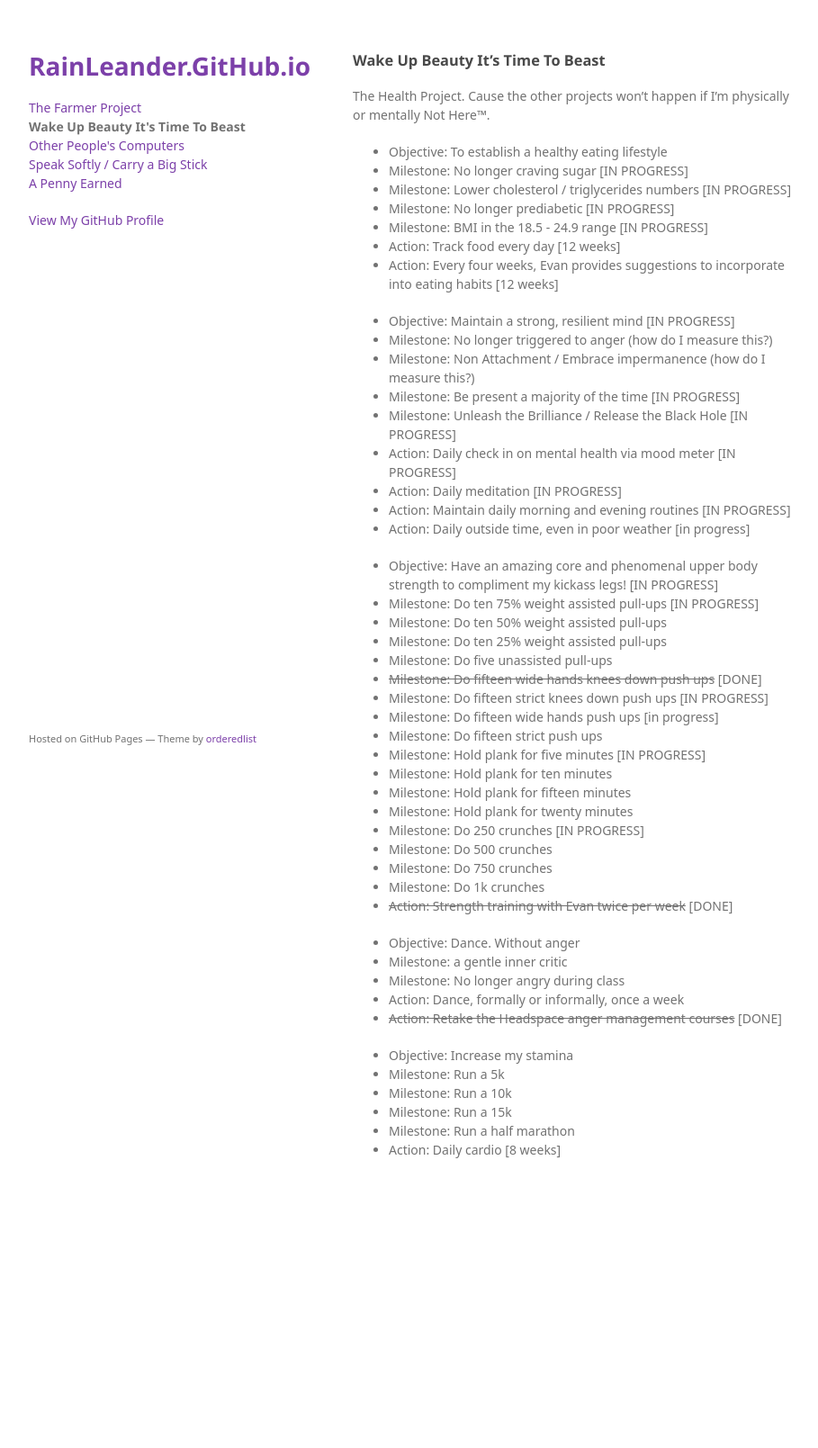
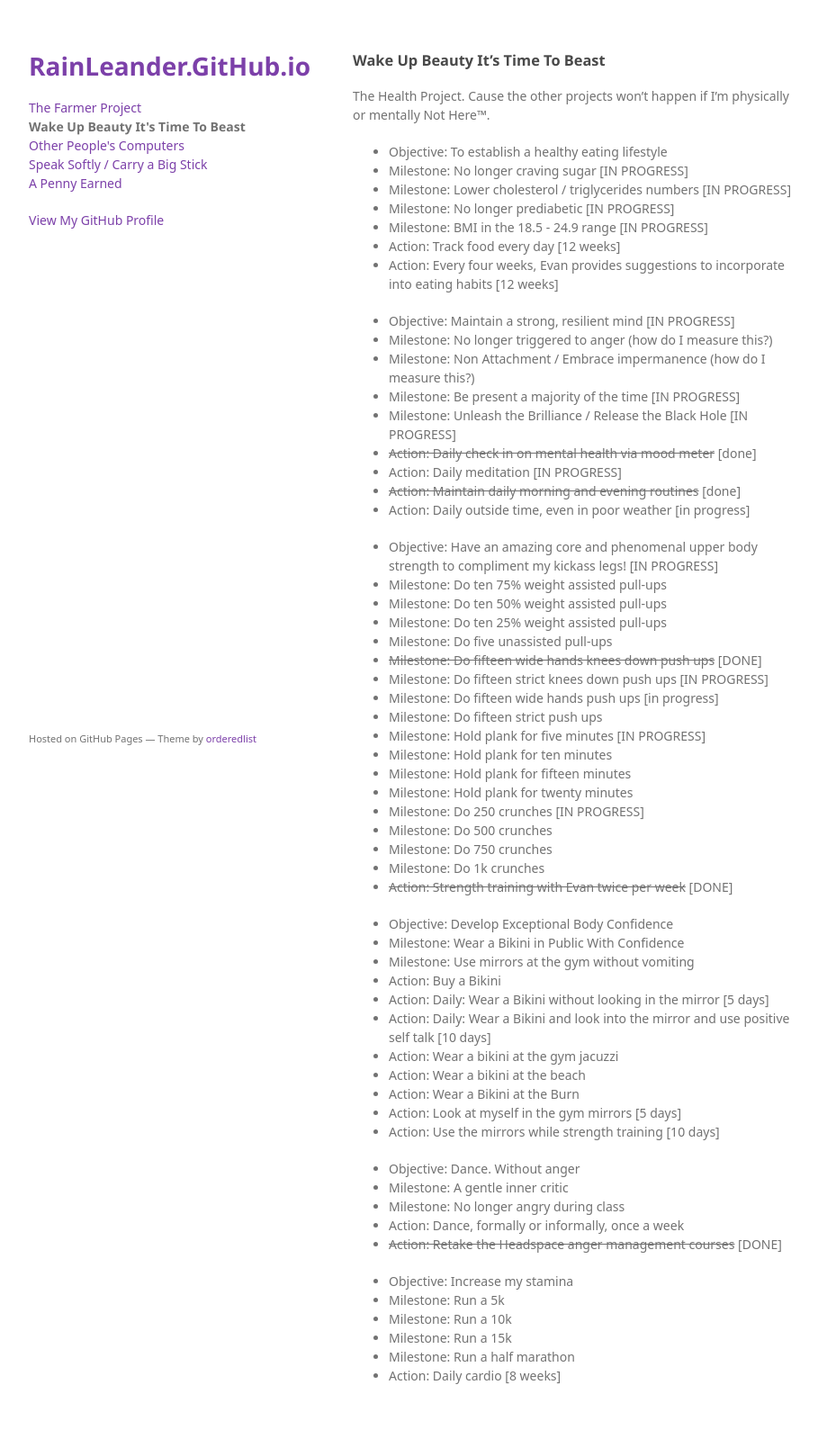
Before and after one commit to rainleander/rainleander.github.io, a Jekyll site: the page wake-up-beauty.html, which Jekyll copies as it is, in a window 1280 px wide. Shown: the whole page at 90% size, without its empty margins (178-1087 px from the left). Built offline with Jekyll 4.4.1, drawn with Linux system fonts in a browser that asks for light colours; some web fonts are replaced; before the commit the page ends 1358 px from its top, so only the background shows below that.

Commit message:
Update wake-up-beauty.html

```diff
--- a/wake-up-beauty.html
+++ b/wake-up-beauty.html
@@ -43,13 +43,13 @@
           <li>Milestone: Non Attachment / Embrace impermanence (how do I measure this?)</li>
           <li>Milestone: Be present a majority of the time [IN PROGRESS]</li>
           <li>Milestone: Unleash the Brilliance / Release the Black Hole [IN PROGRESS]</li>
-          <li>Action: Daily check in on mental health via mood meter [IN PROGRESS]</li>
+          <li><strike>Action: Daily check in on mental health via mood meter</strike> [done]</li>
           <li>Action: Daily meditation [IN PROGRESS]</li>
-          <li>Action: Maintain daily morning and evening routines [IN PROGRESS]</li>
+          <li><strike>Action: Maintain daily morning and evening routines</strike> [done]</li>
           <li>Action: Daily outside time, even in poor weather [in progress]</li></ul>
 
         <ul><li>Objective: Have an amazing core and phenomenal upper body strength to compliment my kickass legs! [IN PROGRESS]</li>
-          <li>Milestone: Do ten 75% weight assisted pull-ups [IN PROGRESS]</li>
+          <li>Milestone: Do ten 75% weight assisted pull-ups</li>
           <li>Milestone: Do ten 50% weight assisted pull-ups</li>
           <li>Milestone: Do ten 25% weight assisted pull-ups</li>
           <li>Milestone: Do five unassisted pull-ups</li>
@@ -67,8 +67,21 @@
           <li>Milestone: Do 1k crunches </li>
           <li><strike>Action: Strength training with Evan twice per week</strike> [DONE]</li></ul>
 
+
+        <ul><li>Objective: Develop Exceptional Body Confidence</li>
+          <li>Milestone: Wear a Bikini in Public With Confidence</li>
+          <li>Milestone: Use mirrors at the gym without vomiting</li>
+          <li>Action: Buy a Bikini</li>
+          <li>Action: Daily: Wear a Bikini without looking in the mirror [5 days]</li>
+          <li>Action: Daily: Wear a Bikini and look into the mirror and use positive self talk [10 days]</li>
+          <li>Action: Wear a bikini at the gym jacuzzi</li>
+          <li>Action: Wear a bikini at the beach</li>
+          <li>Action: Wear a Bikini at the Burn</li>
+          <li>Action: Look at myself in the gym mirrors [5 days]</li>
+          <li>Action: Use the mirrors while strength training [10 days]</li></ul>
+
         <ul><li>Objective: Dance. Without anger</li>
-          <li>Milestone: a gentle inner critic</li>
+          <li>Milestone: A gentle inner critic</li>
           <li>Milestone: No longer angry during class</li>
           <li>Action: Dance, formally or informally, once a week</li>
           <li><strike>Action: Retake the Headspace anger management courses</strike> [DONE]</li></ul>
```
